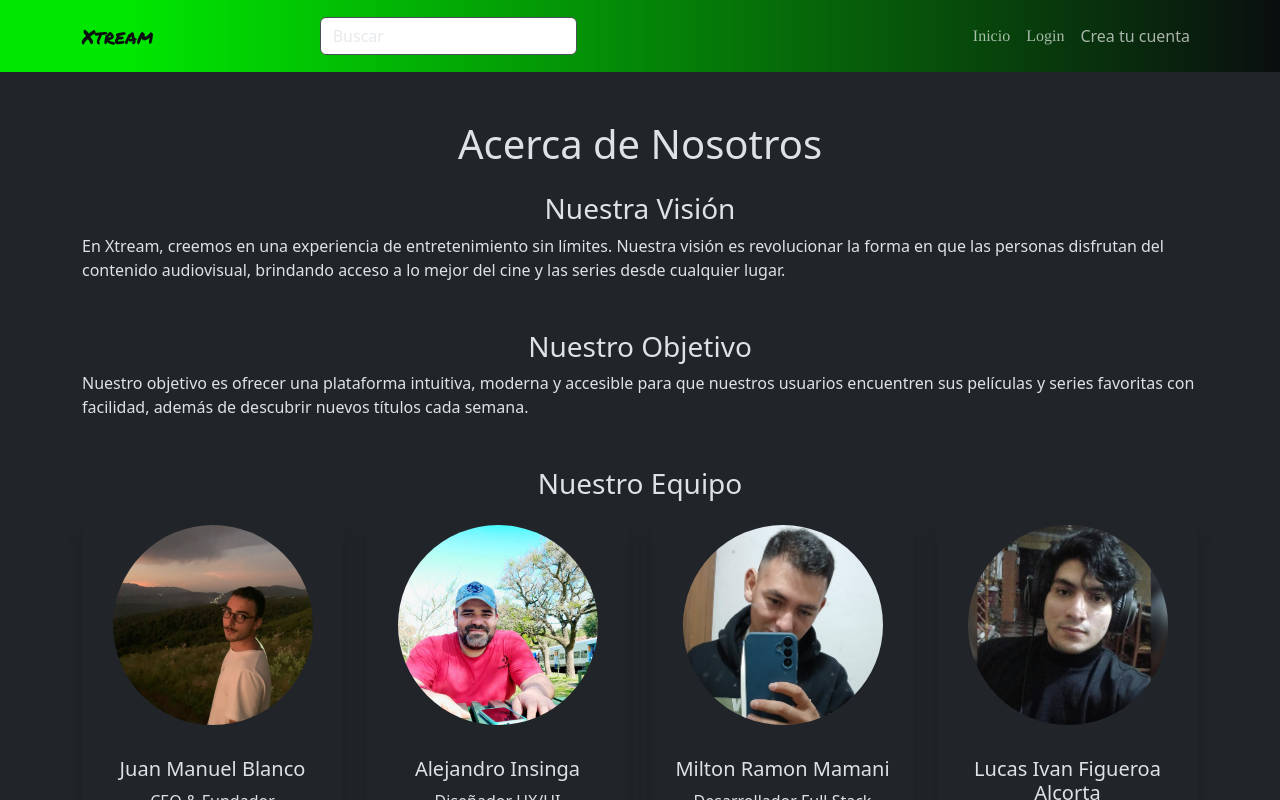
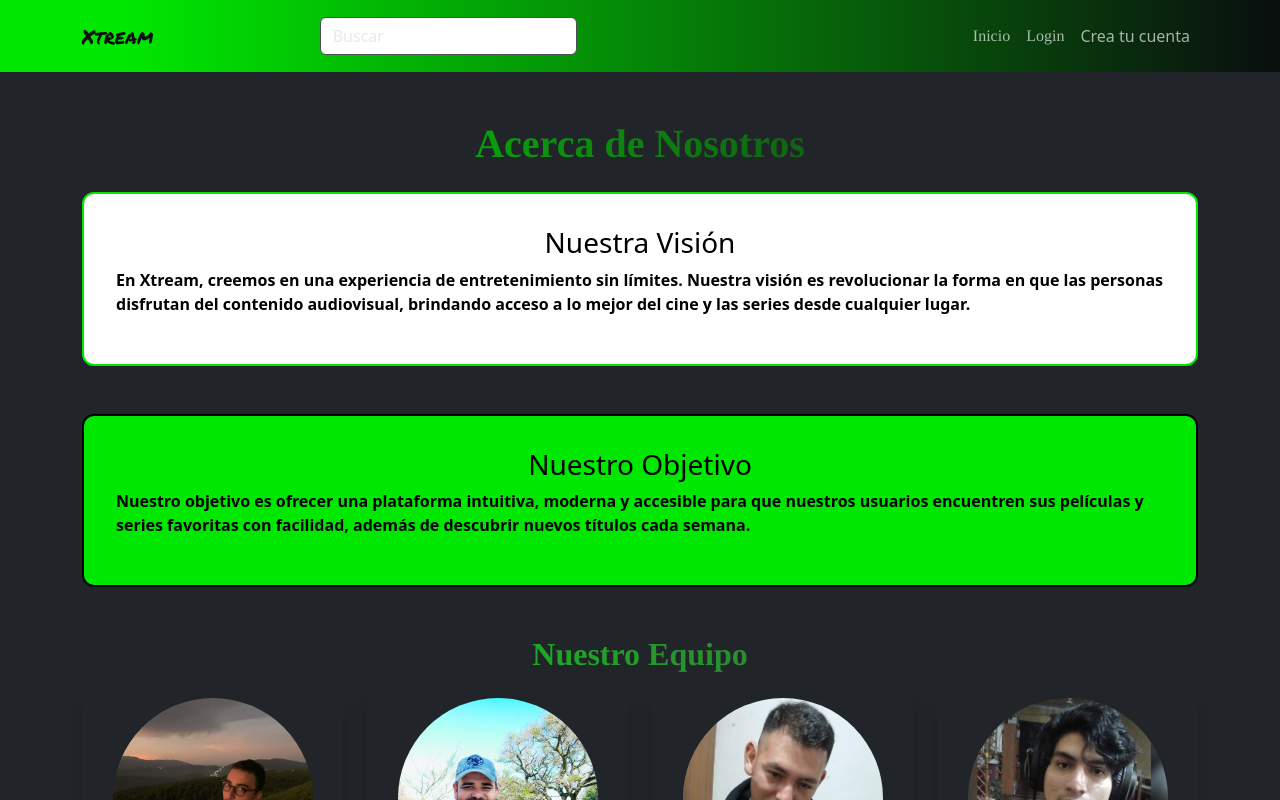
Before and after one commit to emiarias/Xtream, a React (Vite) app: page /acercadenosotros in a window 1280 px wide. Shown: the top 800 px of the page. Built offline with nearby package versions, Linux system fonts and the light colour scheme.

Commit message:
se modifo fondo, tipografica y estilos de seccion acerca de nosotros

```diff
--- a/src/components/pages/AcercaDeNosotros.jsx
+++ b/src/components/pages/AcercaDeNosotros.jsx
@@ -30,30 +30,32 @@ const miembros = [
 function AcercaDeNosotros() {
   return (
     <Container className="py-5">
-      <h1 className="text-center mb-4">Acerca de Nosotros</h1>
+      <h1 className="text-center mb-4 titulo-gradiente">Acerca de Nosotros</h1>
 
-      <section className="mb-5">
+      <section className="mb-5 bg-vision">
         <h3 className="text-center">Nuestra Visión</h3>
+        <strong>
         <p>
           En Xtream, creemos en una experiencia de entretenimiento sin límites.
           Nuestra visión es revolucionar la forma en que las personas disfrutan
           del contenido audiovisual, brindando acceso a lo mejor del cine y las
           series desde cualquier lugar.
-        </p>
+        </p></strong>
       </section>
 
-      <section className="mb-5">
+      <section className="mb-5 bg-objetivo">
         <h3 className="text-center">Nuestro Objetivo</h3>
-        <p>
+
+        <strong><p>
           Nuestro objetivo es ofrecer una plataforma intuitiva, moderna y
           accesible para que nuestros usuarios encuentren sus películas y series
           favoritas con facilidad, además de descubrir nuevos títulos cada
           semana.
-        </p>
+        </p></strong>
       </section>
 
       <section>
-        <h3 className="mb-4 text-center">Nuestro Equipo</h3>
+        <h2 className="mb-4 text-center fuenteEquipo">Nuestro Equipo</h2>
         <Row xs={1} sm={2} md={4} className="g-4">
           {miembros.map((miembro, idx) => (
             <Col key={idx}>
--- a/src/index.css
+++ b/src/index.css
@@ -177,3 +177,37 @@ main {
 .team-card:hover {
   transform: scale(1.03);
 }
+
+.bg-objetivo {
+  background-color: #00e701;
+  color: #000 !important;
+  padding: 2rem;
+  border-radius: 12px;
+  border: 2px solid #000000;
+
+}
+
+.bg-vision {
+  background-color: #ffffff;
+  color: #000000 !important;
+  padding: 2rem;
+  border: 2px solid #00e701;
+  border-radius: 12px;
+
+}
+
+.titulo-gradiente {
+    background: linear-gradient(90deg, #00e701, #1a1b1f);
+  -webkit-background-clip: text;
+  -webkit-text-fill-color: transparent;
+  font-weight: bold;
+  font-family: 'Tinos', serif;
+}
+
+.fuenteEquipo {
+  background: linear-gradient(90deg, #00e701, #474e54);
+  -webkit-background-clip: text;
+  -webkit-text-fill-color: transparent;
+  font-weight: bold;
+  font-family: 'Tinos', serif;
+}
```
